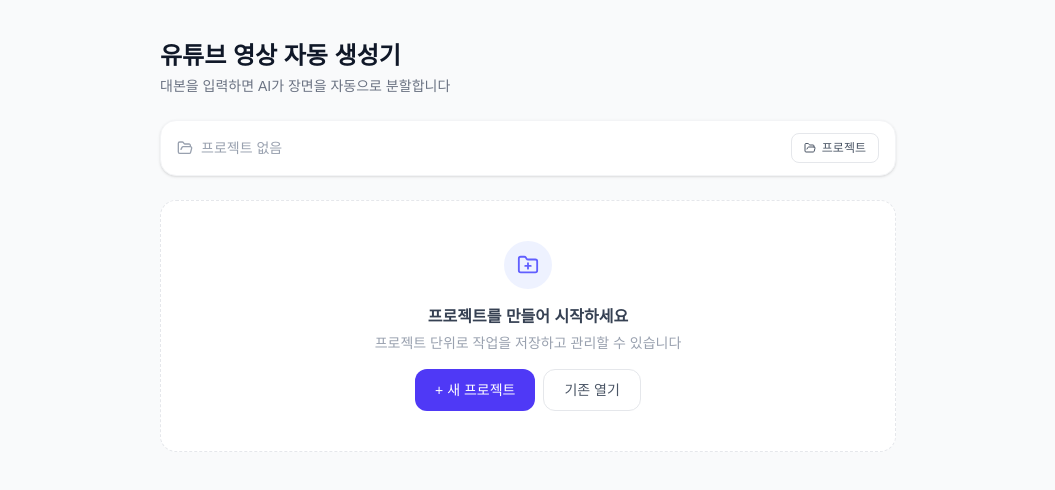
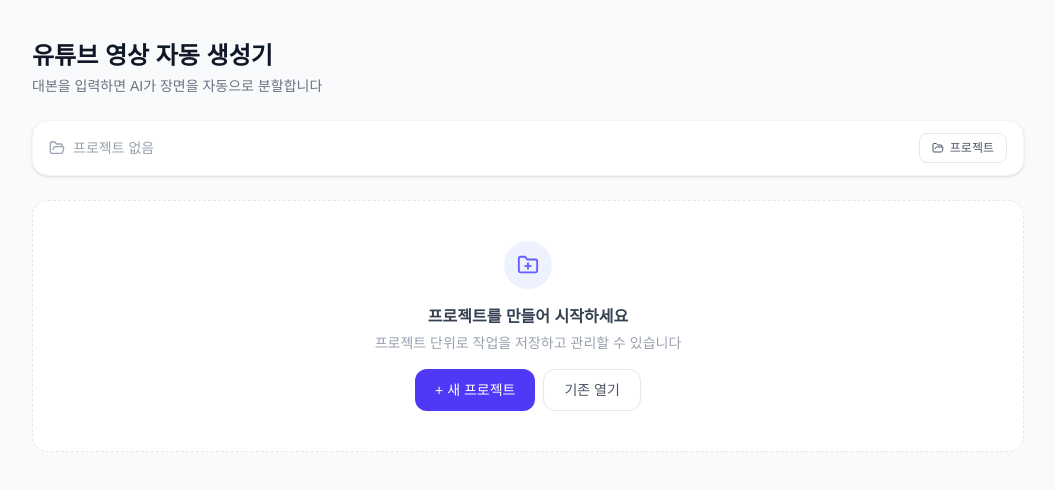
Before and after one commit to ezicomezigo/web1, a Next.js app in the folder frontend/: page / in a window 1280 px wide. Shown: the top 490 px of the page, without its empty margins (112-1167 px from the left). Built offline with nearby package versions, Linux system fonts and the light colour scheme.

Commit message:
Widen page container and scene card right column for better video visibility
- page container: max-w-3xl (768) → max-w-5xl (1024)
- scene card right column: w-52 (208) → w-80 (320)

https://claude.ai/code/session_018K2SXmCahiZA1aUiKMJ531

```diff
--- a/frontend/app/components/SceneCard.tsx
+++ b/frontend/app/components/SceneCard.tsx
@@ -345,7 +345,7 @@ export default function SceneCard({
           </div>
 
           {/* ── 오른쪽: 비주얼 · 렌더 영상 ── */}
-          <div className="w-52 shrink-0 flex flex-col gap-2">
+          <div className="w-80 shrink-0 flex flex-col gap-2">
             <input
               ref={fileInputRef}
               type="file"
--- a/frontend/app/page.tsx
+++ b/frontend/app/page.tsx
@@ -119,7 +119,7 @@ export default function Home() {
   return (
     <main className="min-h-screen bg-gray-50">
       <SceneJumpNav scenes={scenes} />
-      <div className="max-w-3xl mx-auto px-4 py-10">
+      <div className="max-w-5xl mx-auto px-4 py-10">
 
         {/* 헤더 */}
         <div className="mb-6">
```
